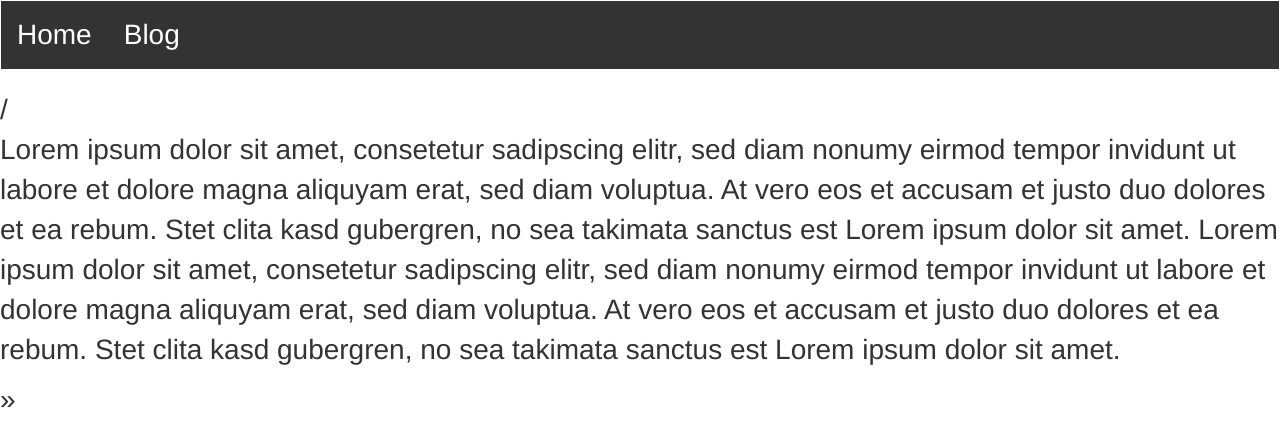
After one commit to Simonbbc/my-first-blog, a Django app: template blog/templates/blog/post_list_new.html in a window 1280 px wide. The commit adds this page. Shown: the top 447 px of the page. Run offline with Django 3.2, Linux system fonts and the light colour scheme; the template is opened without the code that fills it, so the values that code supplies are empty; some libraries are stand-ins or nearby versions.

Commit message:
verbesserungen

```diff
--- /dev/null
+++ b/blog/static/css/blog.css
@@ -0,0 +1,48 @@
+body {
+    font-size: 28px;
+}
+
+ul {
+    list-style-type: none;
+    margin: 0;
+    padding: 0;
+    overflow: hidden;
+    background-color: #333;
+    position: -webkit-sticky; /* Safari */
+    position: sticky;
+    top: 0;
+}
+
+li {
+    float: left;
+}
+
+li a {
+    display: block;
+    color: white;
+    text-align: center;
+    padding: 14px 16px;
+    text-decoration: none;
+}
+
+li a:hover {
+    background-color: #ffffff;
+}
+
+.active {
+    background-color: #4CAF50;
+}
+.image{
+  margin-left: 400px;
+  margin-top: 50px;
+
+}
+.h1-standard{
+  margin: 150px 0 100px 150px;
+}
+.p-home{
+  text-align: center;
+  max-width: 1200px;
+  margin-left: 100px;
+
+}
--- /dev/null
+++ b/blog/templates/blog/post_list_new.html
@@ -0,0 +1,27 @@
+<!doctype html>
+{% load static %}
+<html>
+<title>Blog Liip</title>
+<link rel="stylesheet" href="//maxcdn.bootstrapcdn.com/bootstrap/3.2.0/css/bootstrap.min.css">
+<link rel="stylesheet" href="//maxcdn.bootstrapcdn.com/bootstrap/3.2.0/css/bootstrap-theme.min.css">
+<link rel="stylesheet" href="{% static 'css/blog.css' %}">
+</html>
+<body>
+
+  <div class="navbar">
+    <ul>
+  <li><a href="{% url 'post_list' %}">Home</a></li>
+  <li><a href="{% url 'post_list_new' %}">Blog</a></li>
+
+
+</ul>
+</div>
+/<div class="content">
+  <p>
+    Lorem ipsum dolor sit amet, consetetur sadipscing elitr, sed diam nonumy eirmod tempor invidunt ut labore et dolore magna aliquyam erat, sed diam voluptua. At vero eos et accusam et justo duo dolores et ea rebum. Stet clita kasd gubergren, no sea takimata sanctus est Lorem ipsum dolor sit amet. Lorem ipsum dolor sit amet, consetetur sadipscing elitr, sed diam nonumy eirmod tempor invidunt ut labore et dolore magna aliquyam erat, sed diam voluptua. At vero eos et accusam et justo duo dolores et ea rebum. Stet clita kasd gubergren, no sea takimata sanctus est Lorem ipsum dolor sit amet.
+
+  </p>
+
+</div>»
+
+</body>
--- a/blog/urls.py
+++ b/blog/urls.py
@@ -3,4 +3,5 @@ from . import views
 
 urlpatterns = [
     url(r'^$', views.post_list, name='post_list'),
+    url(r'^$', views.post_list_new, name='post_list_new'),
 ]
--- a/blog/views.py
+++ b/blog/views.py
@@ -1,7 +1,11 @@
 from django.shortcuts import render
 from django.utils import timezone
 from .models import Post
+from django.shortcuts import render, get_object_or_404
 
 def post_list(request):
+    return render(request, 'blog/post_list.html')
+
+def post_list_new(request):
     posts = Post.objects.filter(published_date__lte=timezone.now()).order_by('published_date')
-    return render(request, 'blog/post_list.html', {'posts': posts})
+    return render(request, 'blog/post_list_new.html', {'posts': posts})
--- a/mysite/settings.py
+++ b/mysite/settings.py
@@ -26,7 +26,8 @@ SECRET_KEY = 'na%fpb1dsdrm%4l**ag1*9mowxpk$0m7ih3_@4)togv@qm@8(j'
 DEBUG = True
 
 ALLOWED_HOSTS = [
-    'testblogliip.pythonanywhere.com'
+    'testblogliip.pythonanywhere.com',
+    '127.0.0.1',
 ]
 
 
```
Also changed, not shown: blog/templates/blog/post_list.html (+20 -14 lines), blog/static/images/download.jpg (added), blog/static/images/liip-logo.png (added).
